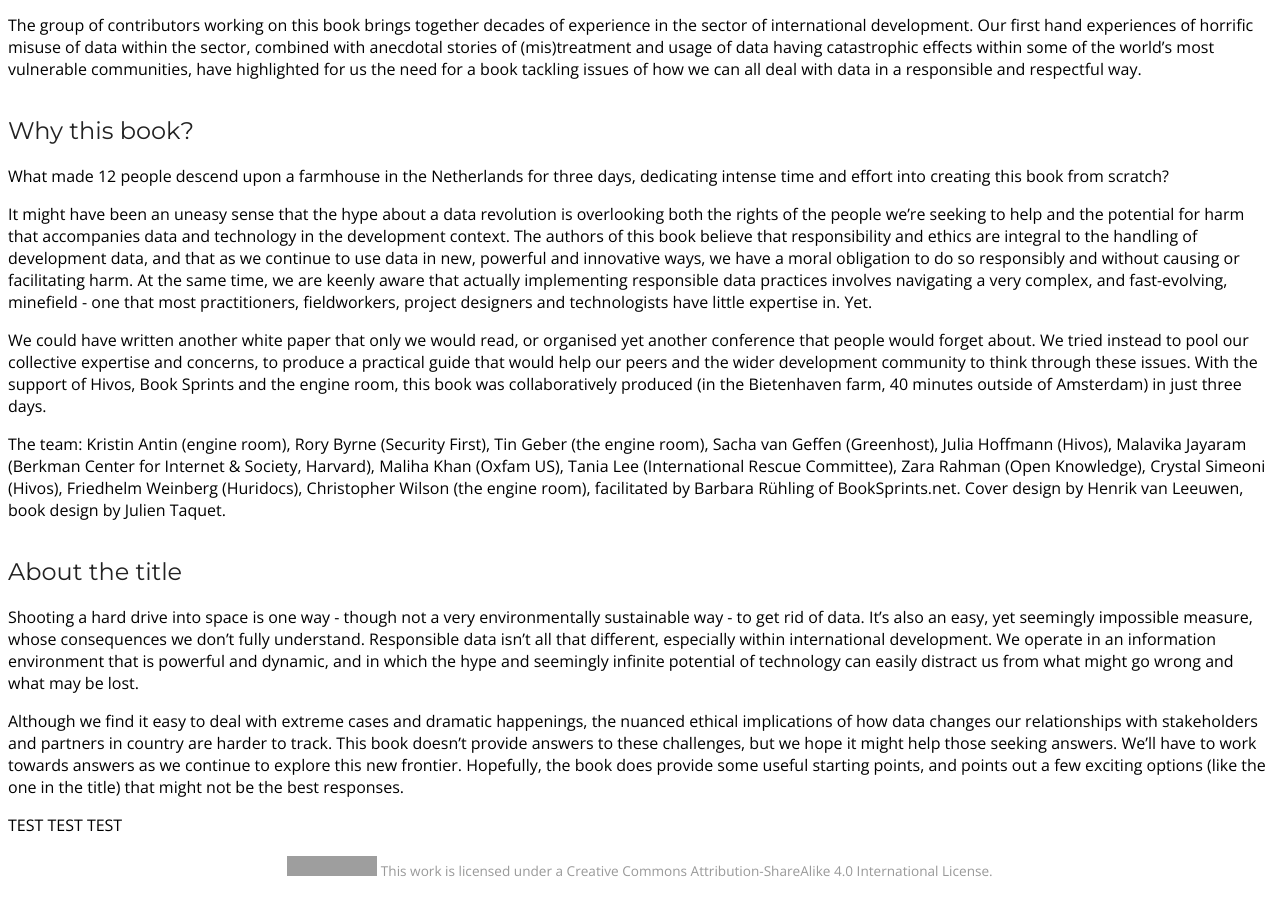
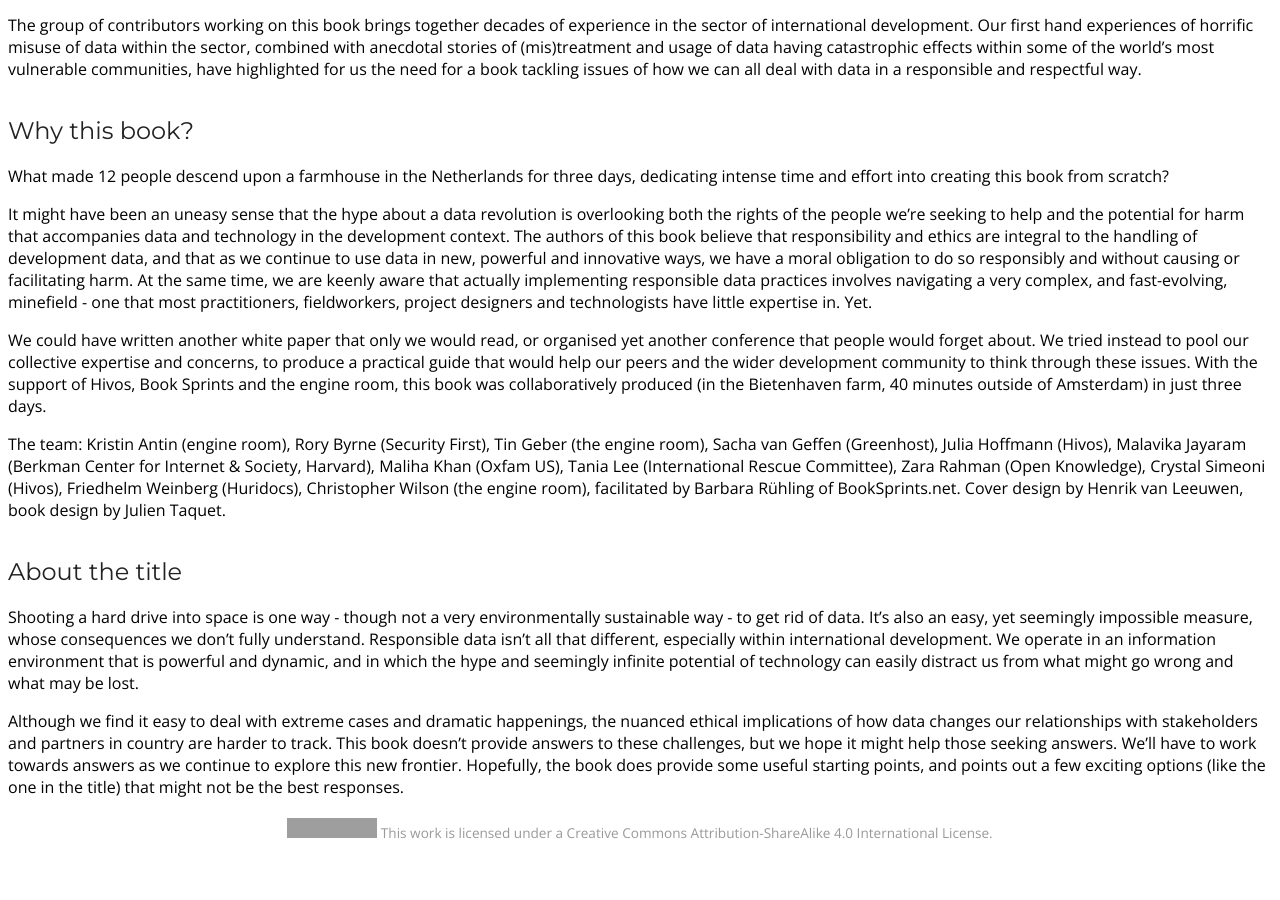
Before and after one commit to the-engine-room/archive-rdf-primer, a Jekyll site: the page built from _posts/1-introduction/0000-01-01-about-this-book.md, in a window 1280 px wide and 900 px high, scrolled down 1149 px. Built offline with Jekyll 4.4.1, drawn with Linux system fonts in a browser that asks for light colours; Markdown is read by kramdown in place of the engine named in the settings; comment, search, counter and statistics services are not loaded; a style sheet for code colours, icons or effects is not loaded; after the commit the page ends 2011 px from its top, so only the background shows below that; grey boxes are pictures that could not be loaded.

Commit message:
Updated 0000-01-01-about-this-book.md

```diff
--- a/_posts/1-introduction/0000-01-01-about-this-book.md
+++ b/_posts/1-introduction/0000-01-01-about-this-book.md
@@ -30,6 +30,3 @@ The team: Kristin Antin (engine room), Rory Byrne (Security First), Tin Geber (t
 Shooting a hard drive into space is one way - though not a very environmentally sustainable way - to get rid of data. It's also an easy, yet seemingly impossible measure, whose consequences we don't fully understand. Responsible data isn't all that different, especially within international development. We operate in an information environment that is powerful and dynamic, and in which the hype and seemingly infinite potential of technology can easily distract us from what might go wrong and what may be lost.
 
 Although we find it easy to deal with extreme cases and dramatic happenings, the nuanced ethical implications of how data changes our relationships with stakeholders and partners in country are harder to track. This book doesn't provide answers to these challenges, but we hope it might help those seeking answers. We'll have to work towards answers as we continue to explore this new frontier. Hopefully, the book does provide some useful starting points, and points out a few exciting options (like the one in the title) that might not be the best responses.
-
-
-TEST TEST TEST
```
